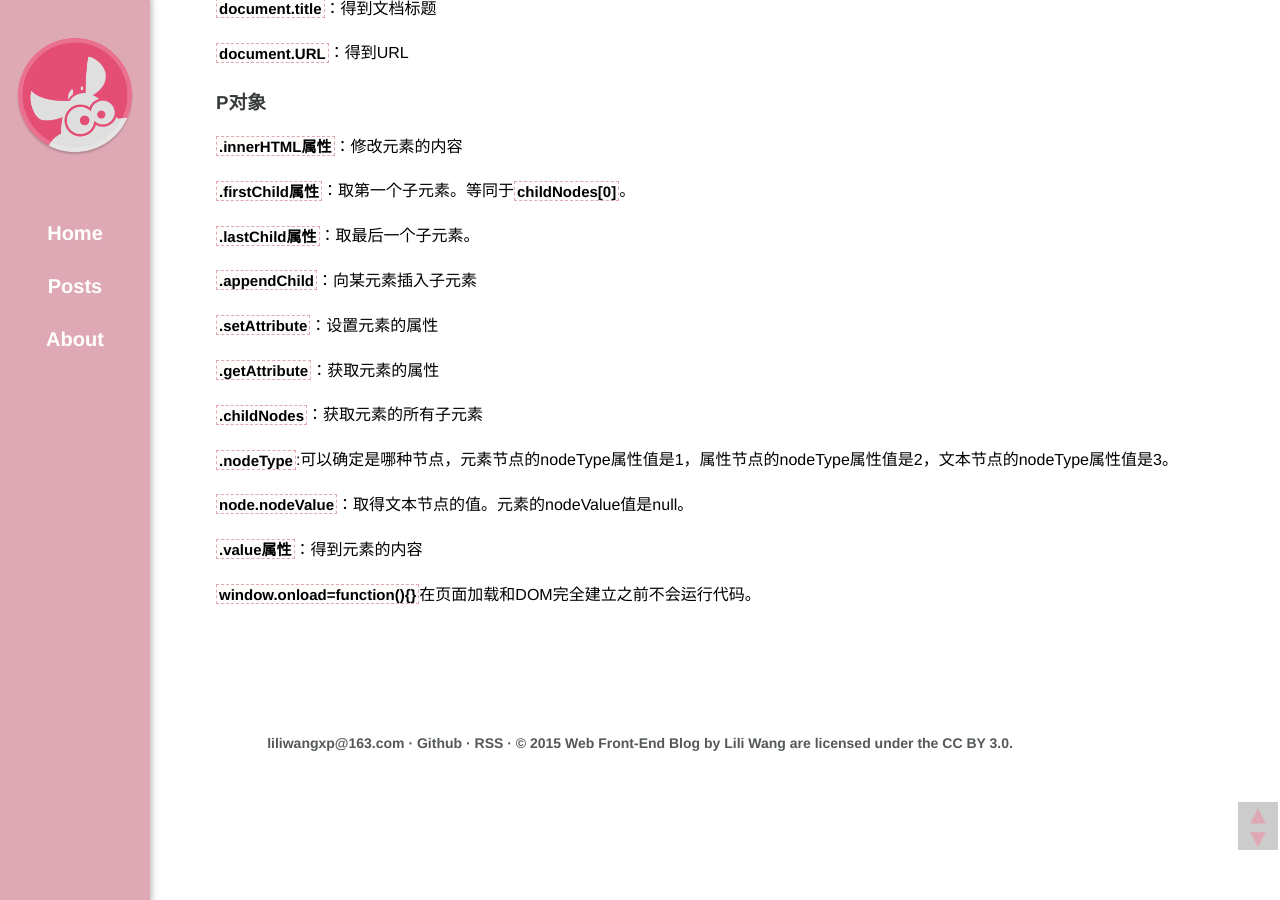
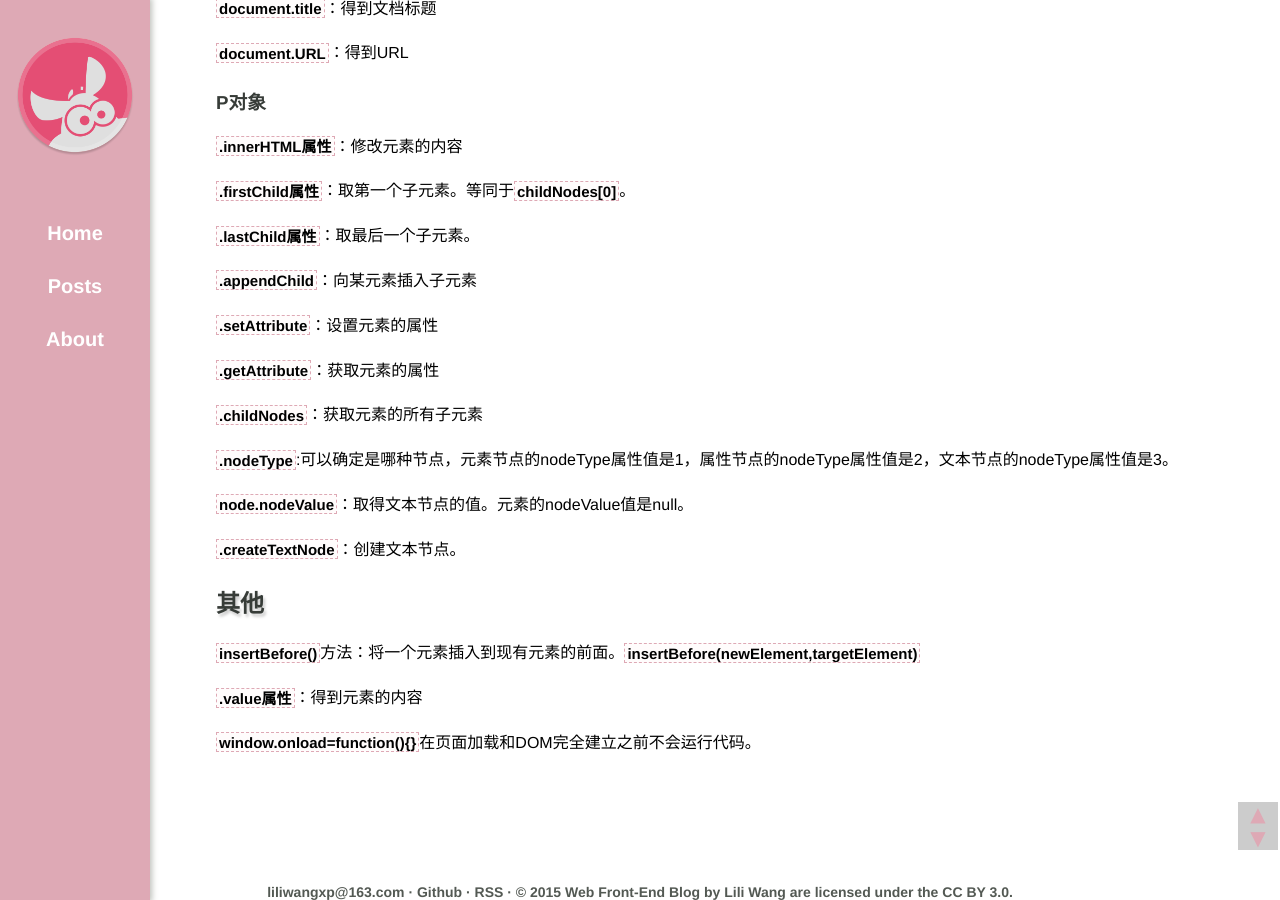
Before and after one commit to Gemini-wang/blog, a Jekyll site: the page built from _posts/2015-06-03-DOM.md, in a window 1280 px wide and 900 px high, scrolled down 636 px. Built offline with Jekyll 4.4.1, drawn with Linux system fonts in a browser that asks for light colours; nearby versions of some CDN libraries; library files that are not in the unit come from our copies; Markdown is read by kramdown in place of the engine named in the settings; comment, search, counter and statistics services are not loaded.

Commit message:
Update 2015-06-03-DOM.md

```diff
--- a/_posts/2015-06-03-DOM.md
+++ b/_posts/2015-06-03-DOM.md
@@ -45,6 +45,11 @@ DOM先加载文档的静态内容，再动态刷新，动态刷新不影响文
 
 `node.nodeValue`：取得文本节点的值。元素的nodeValue值是null。
 
+`.createTextNode`：创建文本节点。
+
+
+#其他
+`insertBefore()`方法：将一个元素插入到现有元素的前面。`insertBefore(newElement,targetElement)`
 
 `.value属性`：得到元素的内容
 
```
